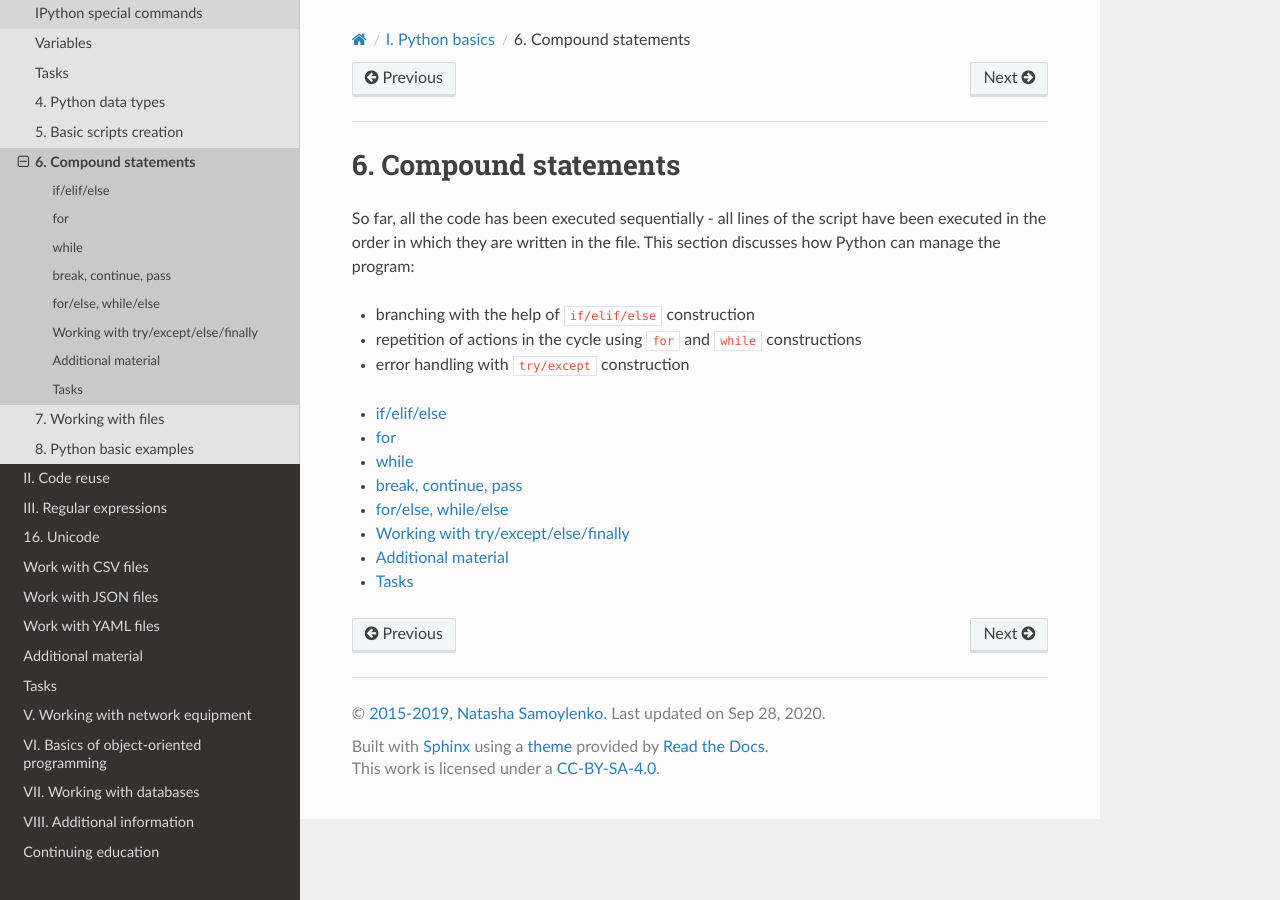
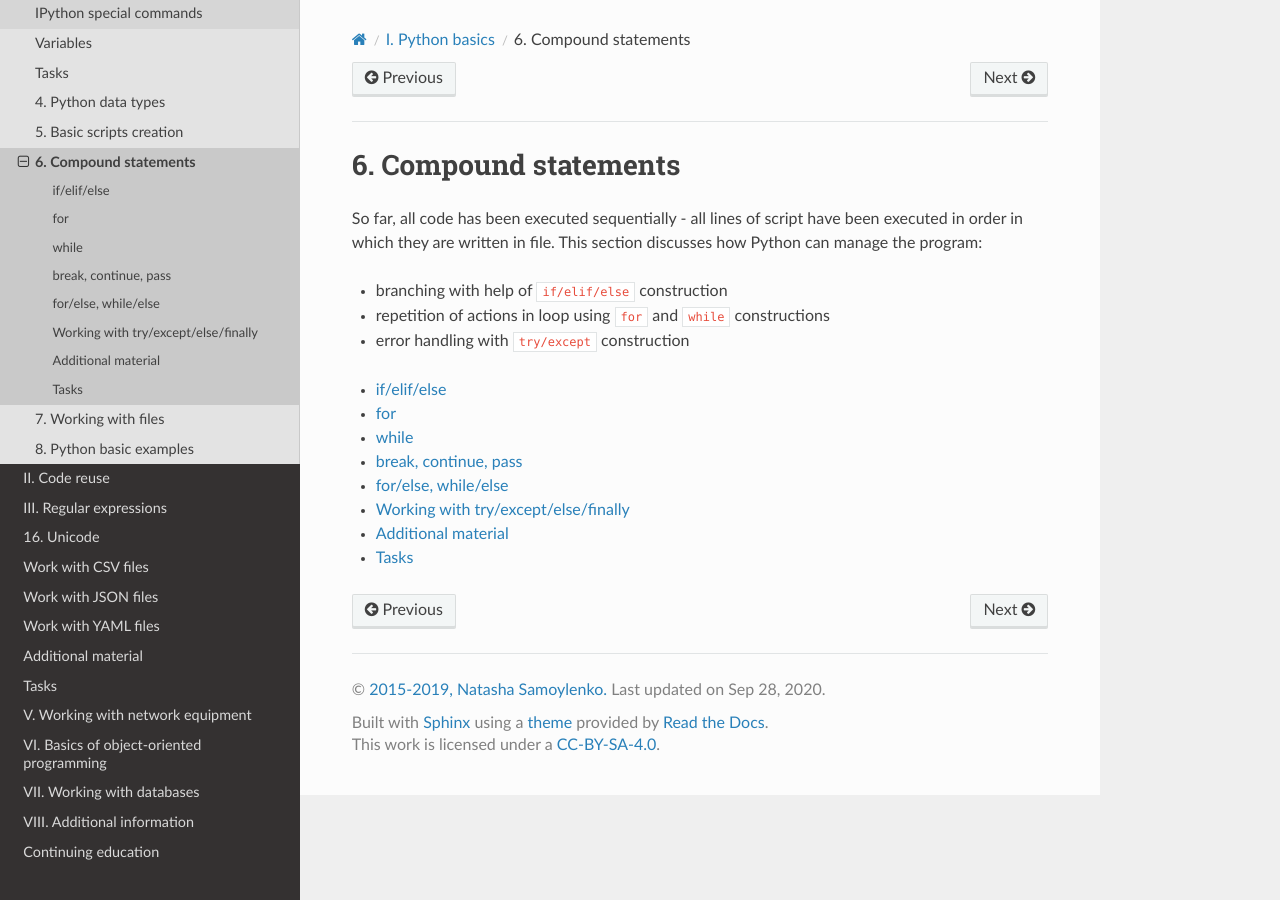
Before and after one commit to natenka/pyneng-book-en, a Sphinx documentation site: the page built from docs/source/book/06_control_structures/index.rst, in a window 1280 px wide. Built offline with Sphinx 7.4.7 and the Read the Docs theme 2.0.0, drawn with Linux system fonts in a browser that asks for light colours; pages that are not in the unit, such as notebooks, are missing from menus.

Commit message:
Update index.rst

```diff
--- a/docs/source/book/06_control_structures/index.rst
+++ b/docs/source/book/06_control_structures/index.rst
@@ -7,10 +7,10 @@
 6. Compound statements
 ============================
 
-So far, all the code has been executed sequentially - all lines of the script have been executed in the order in which they are written in the file. This section discusses how Python can manage the program:
+So far, all code has been executed sequentially - all lines of script have been executed in order in which they are written in file. This section discusses how Python can manage the program:
 
-* branching with the help of ``if/elif/else`` construction
-* repetition of actions in the cycle using ``for`` and ``while`` constructions
+* branching with help of ``if/elif/else`` construction
+* repetition of actions in loop using ``for`` and ``while`` constructions
 * error handling with ``try/except`` construction
 
 
```
